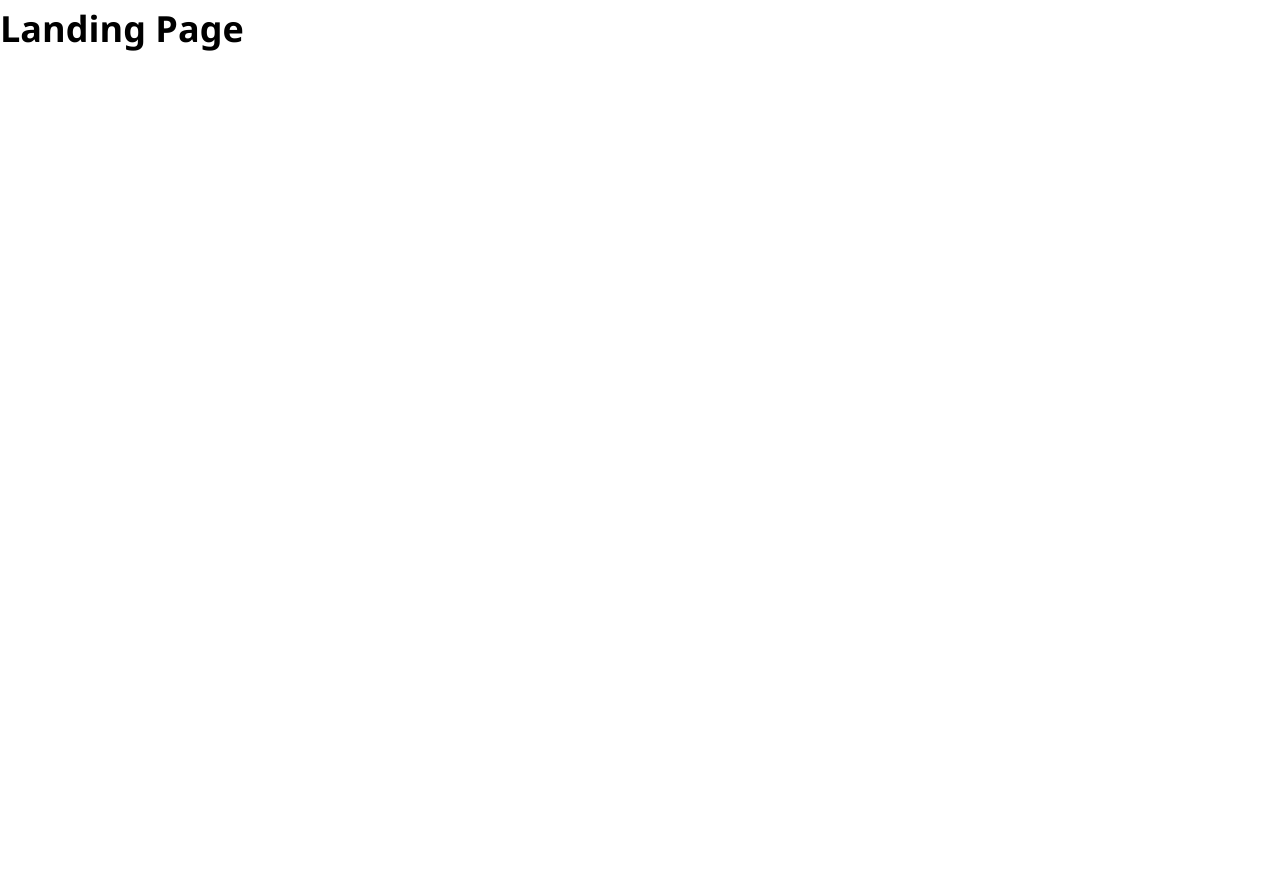
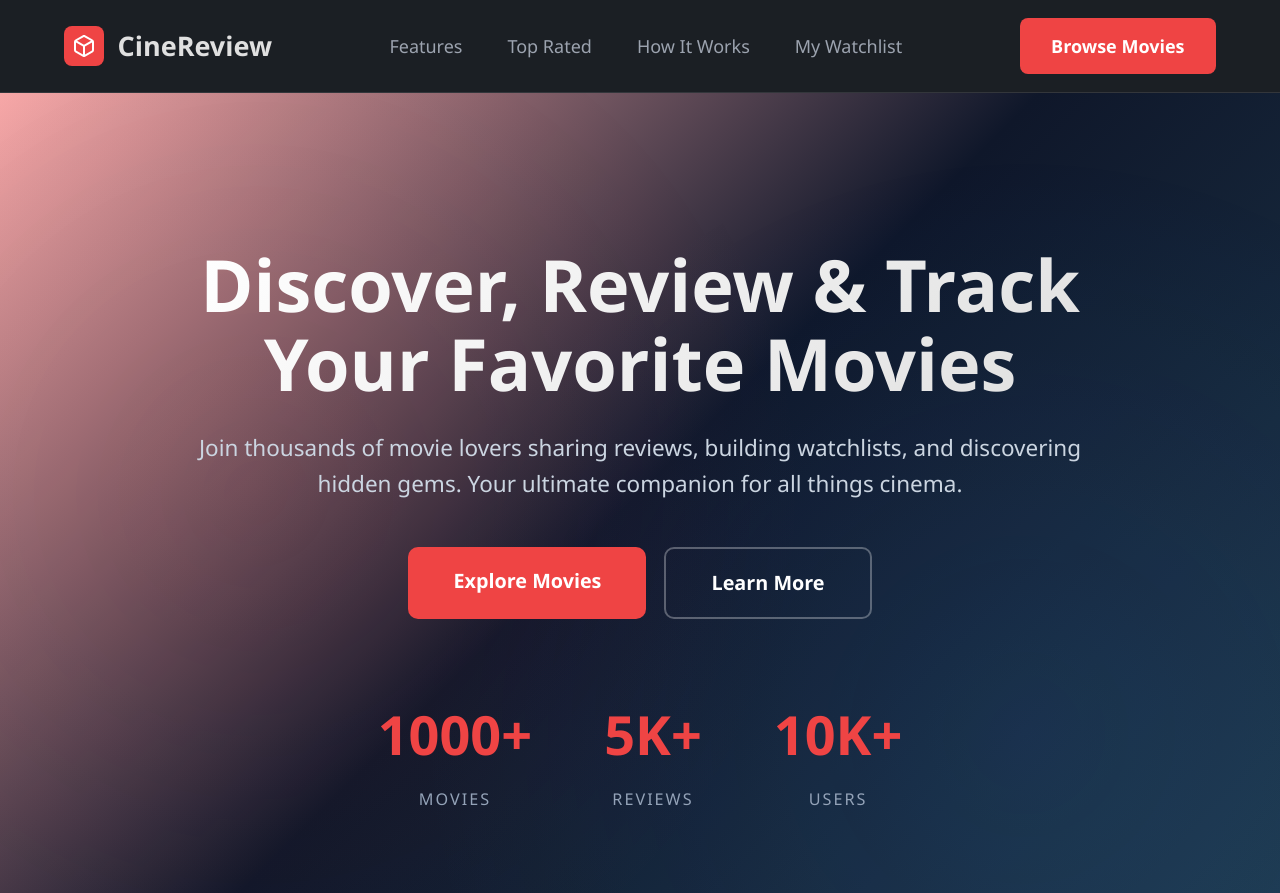
Before and after one commit to samueltsav/cine-review, a plain HTML site: page index.html in a window 1280 px wide. Before the commit the page ends 800 px from the top, so only its background shows below. Drawn offline with Linux system fonts and the light colour scheme.

Commit message:
implement hero section

```diff
--- a/css/base.css
+++ b/css/base.css
@@ -23,3 +23,208 @@ html {
     font-size: clamp(14px, 1.6vw, 18px);
     box-sizing: border-box;
 }
+
+/* Navigation */
+nav {
+  display: flex;
+  justify-content: space-between;
+  align-items: center;
+  padding: 1rem 5%;
+  background: rgba(15, 20, 25, 0.95);
+  backdrop-filter: blur(10px);
+  position: sticky;
+  width: 100%;
+  top: 0;
+  z-index: 1000;
+  border-bottom: 1px solid rgba(255, 255, 255, 0.1);
+}
+
+.logo {
+  display: flex;
+  align-items: center;
+  gap: 0.75rem;
+  font-size: 1.5rem;
+  font-weight: bold;
+  text-decoration: none;
+  color: #e0e0e0;
+}
+
+.logo-icon {
+  width: 40px;
+  height: 40px;
+  background: #ef4444;
+  border-radius: 8px;
+  display: flex;
+  align-items: center;
+  justify-content: center;
+  font-size: 1.5rem;
+}
+
+.nav-links {
+  display: flex;
+  gap: 2.5rem;
+  list-style: none;
+}
+
+.nav-links a {
+  color: #9ca3af;
+  text-decoration: none;
+  font-weight: 500;
+  transition: color 0.3s;
+}
+
+.nav-links a:hover {
+  color: #ffffff;
+}
+
+.browse-btn {
+  background: #ef4444;
+  color: white;
+  padding: 0.75rem 1.75rem;
+  border-radius: 8px;
+  text-decoration: none;
+  font-weight: 600;
+  transition: background 0.3s, transform 0.2s;
+}
+
+.browse-btn:hover {
+  background: #dc2626;
+  transform: translateY(-2px);
+}
+
+/* Hero Section */
+.hero {
+  min-height: 100vh;
+  display: flex;
+  flex-direction: column;
+  justify-content: center;
+  align-items: center;
+  text-align: center;
+  padding: 8rem 5% 4rem;
+  background: linear-gradient(135deg, #ef444475 0%, #0f172a 50%, #1e3a4f 100%);
+  position: relative;
+  overflow: hidden;
+}
+
+.hero::before {
+  content: "";
+  position: absolute;
+  top: 0;
+  left: 0;
+  right: 0;
+  bottom: 0;
+  background: radial-gradient(
+      circle at 20% 50%,
+      rgba(239, 68, 68, 0.1) 0%,
+      transparent 50%
+    ),
+    radial-gradient(
+      circle at 80% 80%,
+      rgba(59, 130, 246, 0.1) 0%,
+      transparent 50%
+    );
+  animation: pulse 8s ease-in-out infinite;
+}
+
+@keyframes pulse {
+  0%,
+  100% {
+    opacity: 0.5;
+  }
+  50% {
+    opacity: 0.8;
+  }
+}
+
+.hero-content {
+  position: relative;
+  z-index: 1;
+  max-width: 900px;
+}
+
+.hero h1 {
+  font-size: 4rem;
+  font-weight: 800;
+  margin-bottom: 1.5rem;
+  line-height: 1.1;
+  background: linear-gradient(135deg, #ffffff 0%, #e0e0e0 100%);
+  -webkit-background-clip: text;
+  -webkit-text-fill-color: transparent;
+  background-clip: text;
+}
+
+.hero p {
+  font-size: 1.25rem;
+  color: #cbd5e1;
+  margin-bottom: 2.5rem;
+  line-height: 1.6;
+}
+
+.hero-buttons {
+  display: flex;
+  gap: 1rem;
+  justify-content: center;
+  margin-bottom: 4rem;
+}
+
+.btn-primary {
+  background: #ef4444;
+  color: white;
+  padding: 1rem 2.5rem;
+  border-radius: 10px;
+  text-decoration: none;
+  font-weight: 600;
+  font-size: 1.1rem;
+  transition: all 0.3s;
+  border: none;
+  cursor: pointer;
+}
+
+.btn-primary:hover {
+  background: #dc2626;
+  transform: translateY(-3px);
+  box-shadow: 0 10px 30px rgba(239, 68, 68, 0.4);
+}
+
+.btn-secondary {
+  background: transparent;
+  color: white;
+  padding: 1rem 2.5rem;
+  border-radius: 10px;
+  text-decoration: none;
+  font-weight: 600;
+  font-size: 1.1rem;
+  border: 2px solid rgba(255, 255, 255, 0.3);
+  transition: all 0.3s;
+  cursor: pointer;
+}
+
+.btn-secondary:hover {
+  background: rgba(255, 255, 255, 0.1);
+  border-color: rgba(255, 255, 255, 0.5);
+}
+
+.stats {
+  display: flex;
+  gap: 4rem;
+  justify-content: center;
+  margin-top: 2rem;
+}
+
+.stat {
+  text-align: center;
+}
+
+.stat-number {
+  font-size: 3rem;
+  font-weight: 800;
+  color: #ef4444;
+  margin-bottom: 0.5rem;
+}
+
+.stat-label {
+  font-size: 0.9rem;
+  color: #94a3b8;
+  text-transform: uppercase;
+  letter-spacing: 2px;
+}
--- a/index.html
+++ b/index.html
@@ -9,9 +9,54 @@
 </head>
 
 <body>
-    <div id="home-grid">
-        <h1>Landing Page</h1>
-    </div>
+    <!-- Navigation -->
+    <nav>
+      <a href="https://google.com" class="logo">
+        <div class="logo-icon">
+          <img src="../img/box.png" alt="box" sizes="" srcset="" />
+        </div>
+        <span>CineReview</span>
+      </a>
+      <ul class="nav-links">
+        <li><a href="#featured-section">Features</a></li>
+        <li><a href="#top-rated">Top Rated</a></li>
+        <li><a href="#how-it-works">How It Works</a></li>
+        <li><a href="#watchlist">My Watchlist</a></li>
+      </ul>
+      <a href="#featured-section" class="browse-btn">Browse Movies</a>
+    </nav>
+
+    <!-- Hero Section -->
+    <section class="hero">
+      <div class="hero-content">
+        <h1>Discover, Review & Track<br />Your Favorite Movies</h1>
+        <p>
+          Join thousands of movie lovers sharing reviews, building watchlists,
+          and discovering hidden gems. Your ultimate companion for all things
+          cinema.
+        </p>
+
+        <div class="hero-buttons">
+          <a href="#featured-section" class="btn-primary">Explore Movies</a>
+          <a href="#how-it-works" class="btn-secondary">Learn More</a>
+        </div>
+
+        <div class="stats">
+          <div class="stat">
+            <div class="stat-number">1000+</div>
+            <div class="stat-label">Movies</div>
+          </div>
+          <div class="stat">
+            <div class="stat-number">5K+</div>
+            <div class="stat-label">Reviews</div>
+          </div>
+          <div class="stat">
+            <div class="stat-number">10K+</div>
+            <div class="stat-label">Users</div>
+          </div>
+        </div>
+      </div>
+    </section>
 </body>
 
 </html>
```
Also changed, not shown: img/arrowDown.png (added), img/arrowLeft.png (added), img/arrowRight.png (added), img/arrowUp.png (added), img/bookmarkIcon.png (added), img/box.png (added), img/reviewsIcon.png (added), img/searchIcon.png (added).
